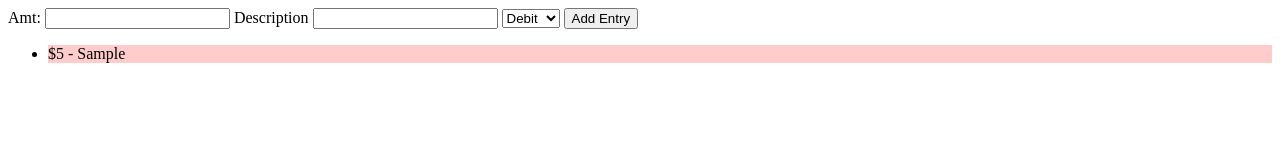
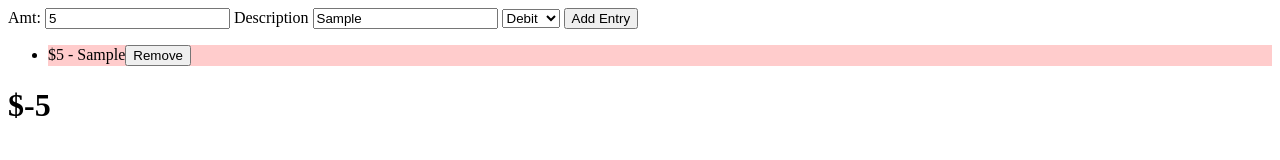
Before and after one commit to geoffkvincent/redux-budget, a plain HTML site: page index.html in a window 1280 px wide. Both pictures are taken after typing "5", "Sample" into the empty fields and a click on the button "Add Entry". Drawn offline with nearby package versions, Linux system fonts and the light colour scheme.

Commit message:
item reducer

```diff
--- a/index.html
+++ b/index.html
@@ -19,8 +19,11 @@
       </select>
       <button>Add Entry</button>
     </form>
+
     <ul id="history">
     </ul>
+
+    <h1 id="total">$0</h1>
 
     <script src="https://unpkg.com/redux@4.0.0/dist/redux.min.js"></script>
     <script src="./main.js"></script>
--- a/main.js
+++ b/main.js
@@ -1,16 +1,38 @@
 //Action Creators
 const ADD_ENTRY = 'ADD_ENTRY'
+const REMOVE_ENTRY = 'REMOVE_ENTRY'
+const ADD_ITEM = 'ADD_ITEM'
 
 //Actions
 const addEntry = (entry) => {
   return { type: ADD_ENTRY, entry }
 }
 
+const removeEntry = (index) => {
+  return { type: REMOVE_ENTRY, index }
+}
+
+const addItem = (item) => {
+  return { type: ADD_ITEM, item }
+}
+
 //Reducer
+
+const items = ( state = [], action ) => {
+  switch(action.type) {
+    case ADD_ITEM:
+      return [...state, action.item]
+    default:
+      return state
+  }
+}
+
 const ledger = (state = [], action) => {
   switch(action.type) {
     case ADD_ENTRY:
       return [...state, action.entry]
+    case REMOVE_ENTRY:
+      return state.filter( (_, i) => i !== action.index )
     default:
       return state
   }
@@ -26,6 +48,7 @@ const { createStore, combineReducers, compose } = Redux
 
 const rootReducer = combineReducers({
   ledger,
+  items,
 })
 
 const store = createStore(
@@ -34,37 +57,84 @@ const store = createStore(
   window.__REDUX_DEVTOOLS_EXTENSION && window.__REDUX_DEVTOOLS_EXTENSION()
 )
 
+const sumEntries = () => {
+  const h1 = document.getElementById('total')
+  h1.innerHTML = null
+  const { ledger } = store.getState()
+  const value = ledger.reduce( (total, entry) => {
+    const amt = parseFloat(entry.amt)
+    if (entry.type === 'Credit')
+      return total + amt
+    return total - amt
+  }, 0)
+
+  h1.innerHTML = `$${value}`
+}
+
 const updateHistory = () => {
   const list = document.getElementById('history')
   const entries = store.getState().ledger
   list.innerHTML = null
-  entries.forEach( (entry) => {
+  entries.forEach( (entry, index) => {
     const item = document.createElement('li')
-    item.innerHTML = `$${entry.amt} - ${entry.description}`
+    const span = document.createElement('span')
+    const button = document.createElement('button')
+    span.innerHTML = `$${entry.amt} - ${entry.description}`
+    button.addEventListener('click', () => store.dispatch(removeEntry(index)) )
+    button.innerText = 'Remove'
+    span.appendChild(button)
+    item.appendChild(span)
     item.className = entry.type
     list.append(item)
   })
 }
 
+const updateItems = () => {
+  const list = document.getElementById('items')
+  list.innerHTML = null
+  const { items } = store.getState()
+  items.forEach( (item) => {
+    const li = document.createElement('li')
+    li.innerHTML = `$${item.cost} - ${item.description}`
+    list.appendChild(li)
+  })
+}
+
+const formElements = (form) => {
+  const obj = {}
+  for (let el of form.elements) {
+    if (el.name)
+      obj[el.name] = el.value
+  }
+
+  return obj
+}
+
 const handleSubmit = (e) => {
   e.preventDefault()
-  const obj = {}
   const form = e.target
-  for (let el of form.elements) {
-    if (el.name)
-      obj[el.name] = encodeURIComponent(el.value)
-  }
+  const obj = formElements(form)
 
   store.dispatch(addEntry(obj))
   form.reset()
 }
 
+const handleItemForm = (e) => {
+  e.preventDefault()
+  const form = e.target
+  const obj = formElements(form)
+  store.dispatch(addItem(obj))
+  form.reset()
+}
+
 const log = () => {
-  console.log( store.getState().ledger )
+  console.log( store.getState() )
 }
 
 store.subscribe(updateHistory)
-store.subscribe( () => console.log('Store Changed') )
+store.subscribe(sumEntries)
 store.subscribe(log)
+store.subscribe(updateItems)
 
 document.getElementById('add_entry').addEventListener('submit', handleSubmit)
+document.getElementById('add_item').addEventListener('submit', handleItemForm)
```
